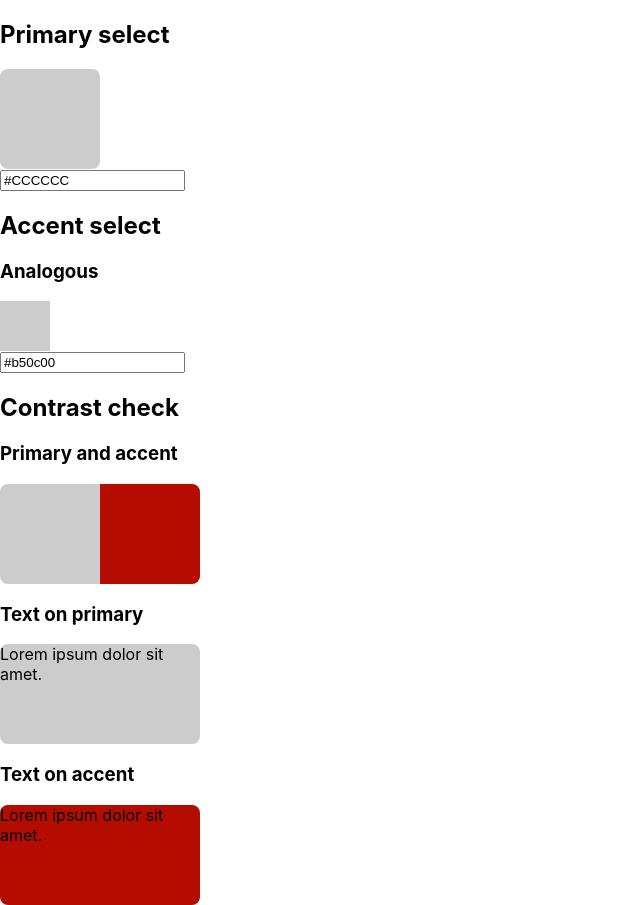
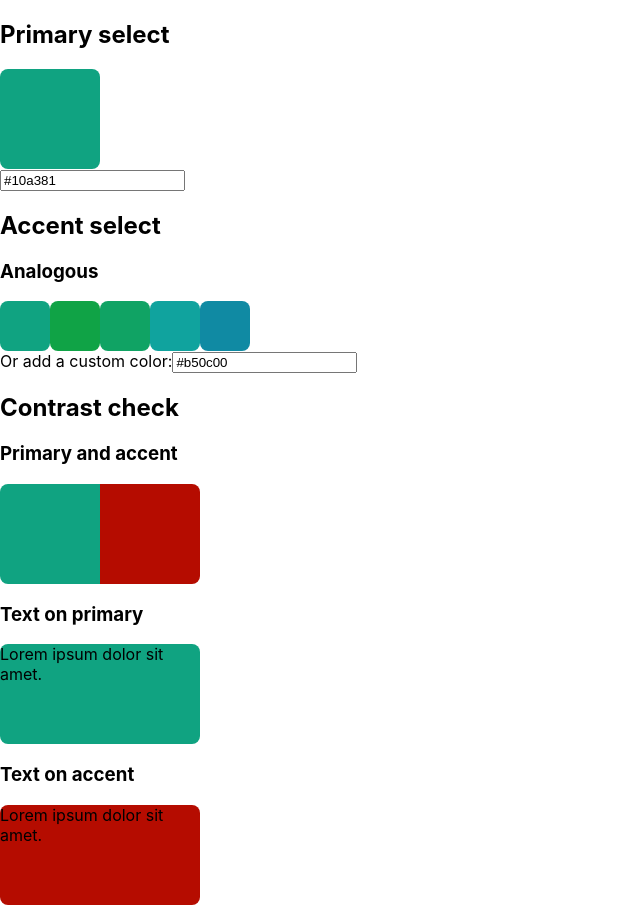
Before and after one commit to cagloria/palette-contrast, a React (Create React App) app: page / in a window 1280 px wide. Shown: the whole page, without its empty margins (0-640 px from the left). Built offline with nearby package versions, Linux system fonts and the light colour scheme.

Commit message:
Updated markup for accent selection

```diff
--- a/src/components/AccentColorScheme.js
+++ b/src/components/AccentColorScheme.js
@@ -1,19 +1,27 @@
 import React from "react";
 import styled from "styled-components";
 
-const Color = styled.div`
+const Color = styled.button`
     width: 50px;
     height: 50px;
     background-color: ${(props) => props.color};
+    border: 0;
+    border-radius: 8px;
+`;
+
+const SchemeContainer = styled.div`
+    display: flex;
 `;
 
 function AccentColorScheme({ name, colors }) {
     return (
         <div>
             <h3>{name}</h3>
-            {colors.map((color) => (
-                <Color color={color} key={color}></Color>
-            ))}
+            <SchemeContainer>
+                {colors.map((color) => (
+                    <Color color={color} key={color}></Color>
+                ))}
+            </SchemeContainer>
         </div>
     );
 }
--- a/src/components/AccentSelect.js
+++ b/src/components/AccentSelect.js
@@ -33,10 +33,13 @@ function AccentSelect({ primary, color, onAccentChange }) {
         <section className="accent-select">
             <h2>Accent select</h2>
             <AccentColorScheme name="Analogous" colors={analogous} />
+
+            <label htmlFor="accent-input">Or add a custom color:</label>
             <input
                 className="color-select__input"
                 type="text"
-                name="color-input"
+                name="accent-input"
+                id="accent-input"
                 value={value}
                 onChange={handleAccentChange}
             />
--- a/src/components/App.js
+++ b/src/components/App.js
@@ -4,7 +4,7 @@ import AccentSelect from "./AccentSelect";
 import Contrast from "./Contrast";
 
 function App() {
-    const [primary, setPrimary] = useState("#CCCCCC");
+    const [primary, setPrimary] = useState("#10a381");
     const [accent, setAccent] = useState("#b50c00");
 
     function handlePrimaryChange(value) {
--- a/src/css/index.css
+++ b/src/css/index.css
@@ -14,3 +14,7 @@ code {
 body {
   margin: 0;
 }
+
+button {
+  cursor: pointer;
+}
--- a/src/scss/base/_general.scss
+++ b/src/scss/base/_general.scss
@@ -1,3 +1,7 @@
 body {
     margin: 0;
 }
+
+button {
+    cursor: pointer;
+}
```
